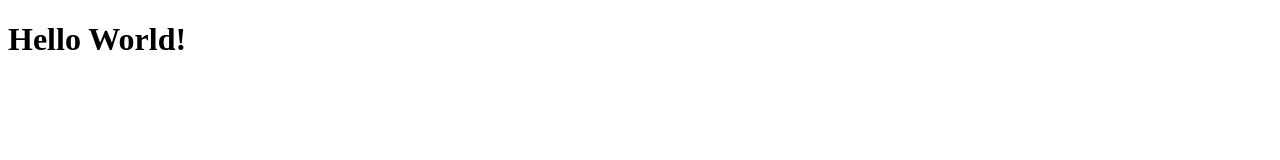
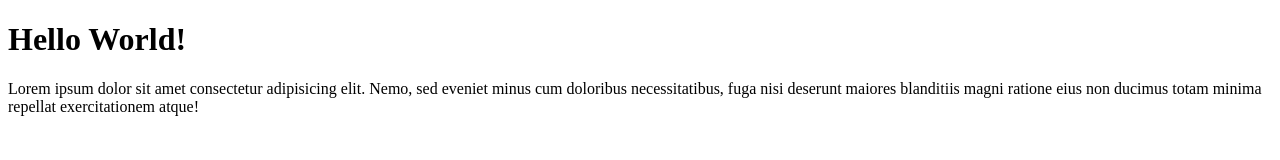
Before and after one commit to fauzanryz/GIT-remote, a plain HTML site: page index.html in a window 1280 px wide. Drawn offline with Linux system fonts and the light colour scheme.

Commit message:
Menambahkan paragraf pada file index.html

```diff
--- a/index.html
+++ b/index.html
@@ -7,5 +7,6 @@
   </head>
   <body>
     <h1>Hello World!</h1>
+    <p>Lorem ipsum dolor sit amet consectetur adipisicing elit. Nemo, sed eveniet minus cum doloribus necessitatibus, fuga nisi deserunt maiores blanditiis magni ratione eius non ducimus totam minima repellat exercitationem atque!</p>
   </body>
 </html>
```
